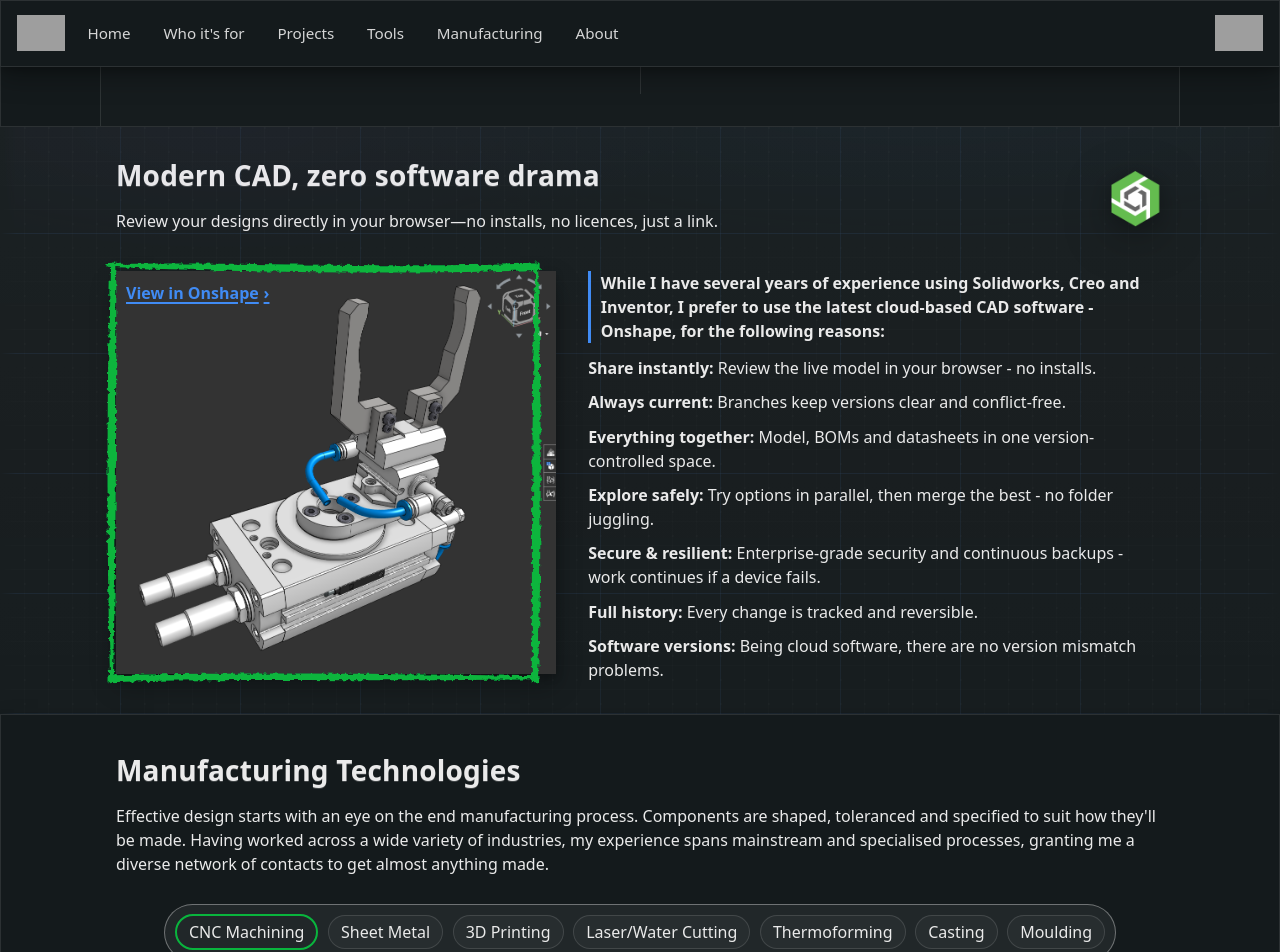
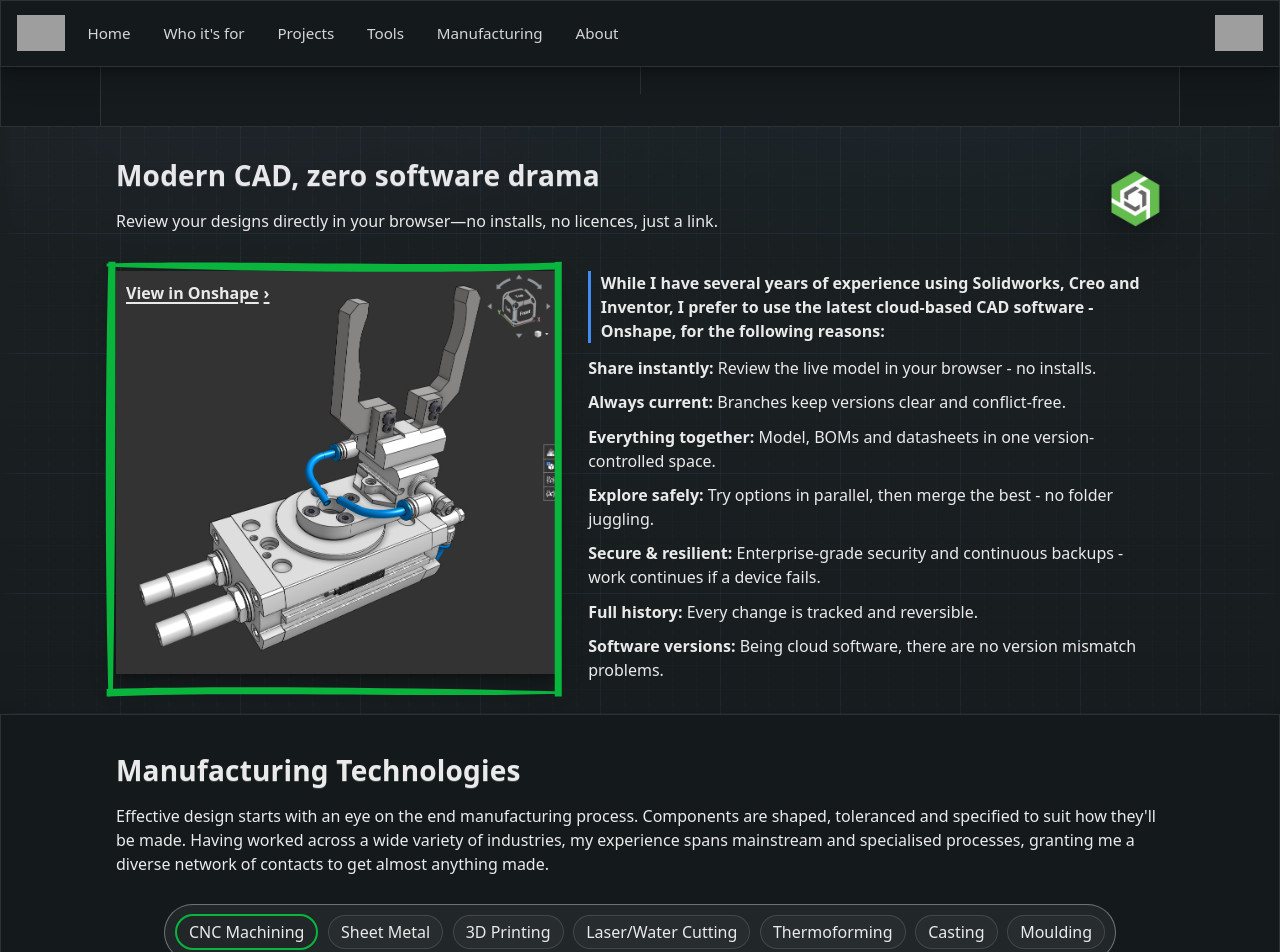
Before and after one commit to JamesAIzzard/jamesaizzard.github.io, a Jekyll site: the page built from index.html, in a window 1280 px wide and 1400 px high, scrolled down 2042 px. Shown: the top 952 px of the window. Built offline with Jekyll 4.4.1, drawn with Linux system fonts in a browser that asks for light colours; some web fonts are replaced; grey boxes are pictures that could not be loaded.

Commit message:
Refactor modern CAD section: simplify SVG layout and adjust positioning for improved visual integration

```diff
--- a/_includes/modern_cad.html
+++ b/_includes/modern_cad.html
@@ -39,42 +39,19 @@
             <figure id="onshape-visual" class="drop-shadow sketch-frame">
                 <a class="onshape-link" href="https://cad.onshape.com/documents/54c1dbaf9878c3cbe49570f6/w/3a70a19c2e866bd995454e3e/e/835080b41fb88ea9f1b71f33?renderMode=0&tangentEdgeStyle=1&uiState=68aa1672fe19a445202134fe" target="_blank" rel="noopener">View in Onshape</a>
                 <svg class="sketch-svg" viewBox="0 0 100 100" preserveAspectRatio="none" aria-hidden="true" focusable="false">
-                    <defs>
-                        <!-- Turbulence sources for wobble -->
-                        <filter id="sketch-wobble-a">
-                            <feTurbulence type="fractalNoise" baseFrequency="0.8" numOctaves="2" seed="3" result="noise" />
-                            <feDisplacementMap in="SourceGraphic" in2="noise" scale="1.1" xChannelSelector="R" yChannelSelector="G" />
-                        </filter>
-                        <filter id="sketch-wobble-b">
-                            <feTurbulence type="fractalNoise" baseFrequency="0.8" numOctaves="2" seed="7" result="noise" />
-                            <feDisplacementMap in="SourceGraphic" in2="noise" scale="1.3" xChannelSelector="R" yChannelSelector="B" />
-                        </filter>
-                        <filter id="sketch-wobble-c">
-                            <feTurbulence type="fractalNoise" baseFrequency="0.8" numOctaves="2" seed="11" result="noise" />
-                            <feDisplacementMap in="SourceGraphic" in2="noise" scale="1.2" xChannelSelector="G" yChannelSelector="B" />
-                        </filter>
-                        <filter id="sketch-wobble-d">
-                            <feTurbulence type="fractalNoise" baseFrequency="0.8" numOctaves="2" seed="13" result="noise" />
-                            <feDisplacementMap in="SourceGraphic" in2="noise" scale="1.25" xChannelSelector="B" yChannelSelector="R" />
-                        </filter>
-                    </defs>
-                    <!-- Four separate tapered strokes: top, right, bottom, left -->
-                    <!-- Top stroke: thicker mid-span, slight sweep, kept near outer edge -->
-                    <path filter="url(#sketch-wobble-a)"
-                          d="M 0.8,1.2 C 30,0.6 70,2.2 99.2,1
-                             L 99.2,2.6 C 70,3.6 30,3.2 0.8,1.8 Z" />
-                    <!-- Right stroke: thicker mid-span, slight bow -->
-                    <path filter="url(#sketch-wobble-b)"
-                          d="M 98.6,0.8 C 99.4,30 99.4,70 98.6,99.2
-                             L 97.2,99.2 C 97.2,70 97.2,30 98,0.9 Z" />
-                    <!-- Bottom stroke: thicker mid-span, slight sweep -->
-                    <path filter="url(#sketch-wobble-c)"
-                          d="M 99.2,98.4 C 70,99.2 30,98 0.8,99.2
-                             L 0.8,97.6 C 30,96.8 70,97.2 99.2,97.8 Z" />
-                    <!-- Left stroke: thicker mid-span, slight bow -->
-                    <path filter="url(#sketch-wobble-d)"
-                          d="M 1.4,99.2 C 0.6,70 0.6,30 1.4,0.8
-                             L 2.8,0.8 C 2.8,30 2.8,70 2.0,99.0 Z" />
+                    <!-- Smooth sweeping, slightly arced, fully opaque strokes -->
+                    <!-- Top stroke (extended to meet right stroke) -->
+                    <path d="M 0.6,1 C 28,0.2 72,1.8 104,0.8
+                             L 102.4,2.4 C 72,3.4 28,2.8 0.6,1.7 Z" />
+                    <!-- Right stroke (moved further right beyond 100; overflow visible) -->
+                    <path d="M 104,0.6 C 104,30 104,70 104,99.4
+                             L 102.4,99.4 C 102.4,70 102.4,30 102.4,0.7 Z" />
+                    <!-- Bottom stroke (extended to meet right stroke) -->
+                    <path d="M 104,98.8 C 72,99.6 28,98.2 0.6,99.4
+                             L 0.6,97.7 C 28,96.9 72,97.5 102.4,98.2 Z" />
+                    <!-- Left stroke -->
+                    <path d="M 1,99.4 C 0.2,70 0.2,30 1,0.6
+                             L 2.6,0.6 C 2.6,30 2.6,70 2.0,99.2 Z" />
                 </svg>
                 <img src="assets/images/gripper.png" alt="Onshape assembly: gripper" />
             </figure>
--- a/_sass/components/_modern_cad.scss
+++ b/_sass/components/_modern_cad.scss
@@ -93,11 +93,13 @@
 
 #onshape-visual .sketch-svg {
     position: absolute;
-    inset: -12px; /* more outset around the figure */
-    width: calc(100% + 24px);
-    height: calc(100% + 24px);
+    top: -12px;
+    bottom: -12px;
+    left: -12px;
+    right: -80px; /* push much further on the right side */
     pointer-events: none;
     z-index: 1; /* sit above the image */
+    overflow: visible; /* allow drawing beyond the viewBox */
 }
 
 #onshape-visual .sketch-svg path {
@@ -136,7 +138,7 @@
     position: absolute;
     top: 10px;
     left: 10px;
-    color: var(--accent-2);
+    color: var(--text);
     text-decoration: underline;
     text-underline-offset: 3px;
     text-decoration-thickness: 2px;
```
